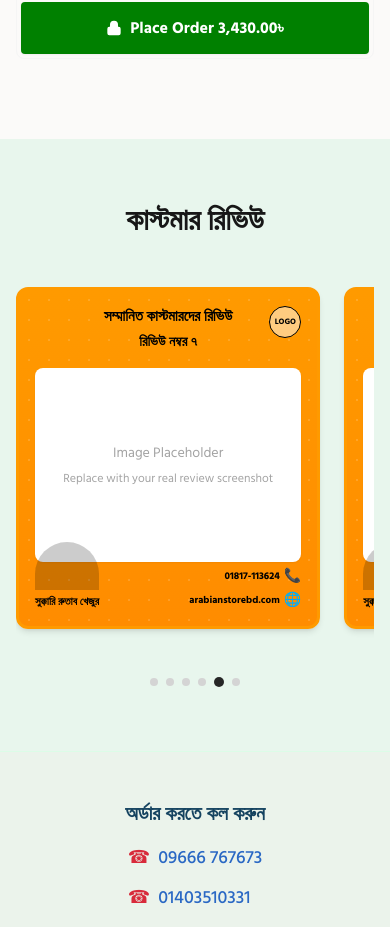
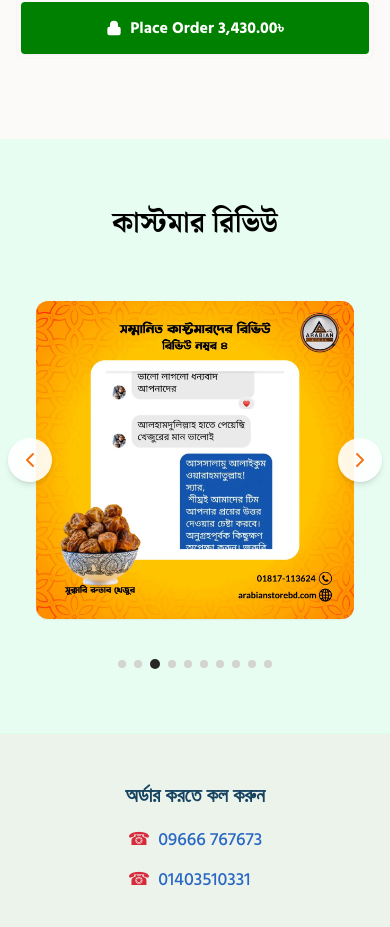
Before and after one commit to Alok4D/arabian-store-frontend, a Next.js app: page / in a window 390 px wide. Shown: the part 3390-4317 px from the top of the page. Built offline with nearby package versions, Linux system fonts and the light colour scheme.

Commit message:
feat: add responsive auto-playing customer reviews carousel component

```diff
--- a/src/app/(landing)/components/CustomerReviews.tsx
+++ b/src/app/(landing)/components/CustomerReviews.tsx
@@ -1,94 +1,127 @@
-import React from 'react';
+"use client";
+
+import React, { useState, useEffect } from 'react';
 import { ChevronLeft, ChevronRight } from 'lucide-react';
 import Image from 'next/image';
 
 export function CustomerReviews() {
-  // Placeholder data for reviews
-  // Replace the image URLs with your actual review screenshots/images once you have them
   const reviews = [
-    { id: 1, image: '', reviewNumber: '৭' },
-    { id: 2, image: '', reviewNumber: '১৬' },
-    { id: 3, image: '', reviewNumber: '২' },
+    '/review-img/R-1.webp',
+    '/review-img/R-2.webp',
+    '/review-img/R-3.webp',
+    '/review-img/R-4.webp',
+    '/review-img/R-5.webp',
+    '/review-img/R-6.webp',
+    '/review-img/R-7.webp',
+    '/review-img/R-8.webp',
+    '/review-img/R-9.webp',
+    '/review-img/R-10.webp',
   ];
 
+  const [currentIndex, setCurrentIndex] = useState(0);
+  const [itemsPerView, setItemsPerView] = useState(3);
+
+  // Responsive items per view
+  useEffect(() => {
+    const handleResize = () => {
+      if (window.innerWidth < 768) {
+        setItemsPerView(1);
+      } else if (window.innerWidth < 1024) {
+        setItemsPerView(2);
+      } else {
+        setItemsPerView(3);
+      }
+    };
+
+    // Initial check
+    handleResize();
+
+    window.addEventListener('resize', handleResize);
+    return () => window.removeEventListener('resize', handleResize);
+  }, []);
+
+  // Auto slide
+  useEffect(() => {
+    const maxIndex = reviews.length - itemsPerView;
+    if (maxIndex < 0) return;
+
+    const interval = setInterval(() => {
+      setCurrentIndex((prevIndex) =>
+        prevIndex >= maxIndex ? 0 : prevIndex + 1
+      );
+    }, 3000); // Auto slide every 3 seconds
+
+    return () => clearInterval(interval);
+  }, [itemsPerView, reviews.length]);
+
+  const maxIndex = Math.max(0, reviews.length - itemsPerView);
+
+  const nextSlide = () => {
+    setCurrentIndex((prev) => Math.min(prev + 1, maxIndex));
+  };
+
+  const prevSlide = () => {
+    setCurrentIndex((prev) => Math.max(prev - 1, 0));
+  };
+
   return (
-    <div className="py-16 bg-[#e8f6ed] w-full mt-12">
-      <div className="container mx-auto px-4 lg:px-8 max-w-7xl">
-        <h2 className="text-3xl md:text-4xl font-bold text-center text-neutral-900 mb-12">
+    <div className="py-16 bg-[#E8FDF2] w-full mt-12 overflow-hidden">
+      <div className="container mx-auto px-4 md:px-8 lg:px-0 max-w-7xl relative">
+        <h2
+          className="text-[28px] md:text-[36px] md:leading-[36px] font-bold text-center text-black mb-12"
+          style={{ fontFamily: "'Noto Serif Bengali', sans-serif" }}
+        >
           কাস্টমার রিভিউ
         </h2>
 
-        {/* Carousel Container */}
         <div className="relative group">
 
-          {/* Left Arrow (Visible on desktop) */}
-          <button className="absolute left-0 top-1/2 -translate-y-1/2 -ml-4 lg:-ml-6 bg-white/90 hover:bg-white p-2.5 rounded-full shadow-md z-10 hidden md:flex items-center justify-center text-orange-500 transition-all cursor-pointer">
+          <button
+            onClick={prevSlide}
+            disabled={currentIndex === 0}
+            className={`absolute -left-2 md:-left-6 top-1/2 -translate-y-1/2 bg-white/90 hover:bg-white p-2.5 rounded-full shadow-md z-10 flex items-center justify-center text-orange-500 transition-all cursor-pointer ${currentIndex === 0 ? 'opacity-50 cursor-not-allowed' : ''}`}
+          >
             <ChevronLeft size={24} />
           </button>
 
-          {/* Reviews Grid/List */}
-          <div className="flex overflow-x-auto snap-x snap-mandatory gap-6 hide-scrollbar pb-4 md:grid md:grid-cols-3 md:overflow-visible md:snap-none">
-            {reviews.map((review) => (
-              <div
-                key={review.id}
-                className="flex-none w-[85%] md:w-auto snap-center relative aspect-[4/4.5] md:aspect-auto md:h-full bg-gradient-to-b from-[#ff9a00] to-[#ff8c00] rounded-xl overflow-hidden shadow-md border-[3px] border-[#ff9a00]"
-              >
-                {/*
-                  When you have the full images exported from Canva/Photoshop,
-                  you can replace this entire inner div with:
-                  <Image src={review.image} alt={`Review ${review.id}`} fill className="object-cover" />
-                */}
-                <div className="w-full h-full p-4 flex flex-col relative" style={{ backgroundImage: 'radial-gradient(circle, rgba(255,255,255,0.15) 1px, transparent 1px)', backgroundSize: '20px 20px' }}>
-
-                    {/* Top part: Text & Logo Placeholder */}
-                    <div className="text-center font-bold text-black mb-4 relative z-10">
-                        <p className="text-[15px] md:text-base">সম্মানিত কাস্টমারদের রিভিউ</p>
-                        <p className="text-[14px] md:text-sm mt-0.5">রিভিউ নম্বর {review.reviewNumber}</p>
-
-                        <div className="absolute top-0 right-0 w-8 h-8 md:w-10 md:h-10 bg-white/50 rounded-full border border-black flex items-center justify-center text-[8px] font-bold">
-                            LOGO
-                        </div>
-                    </div>
-
-                    {/* Middle part: The white box for the screenshot */}
-                    <div className="w-full bg-white flex-1 rounded-lg mb-12 flex flex-col items-center justify-center text-neutral-400 p-4 text-center text-sm shadow-sm relative z-10">
-                        <span className="mb-2">Image Placeholder</span>
-                        <span className="text-xs">Replace with your real review screenshot</span>
-                    </div>
-
-                    {/* Bottom part: Footer */}
-                    <div className="absolute bottom-4 left-4 right-4 flex justify-between items-end text-black font-bold z-10">
-                        <div className="text-left">
-                           {/* Placeholder for the bowl of dates */}
-                           <div className="w-16 h-12 bg-black/20 rounded-t-full mb-1"></div>
-                           <span className="block text-[11px] md:text-xs">সুক্কারি রুতাব খেজুর</span>
-                        </div>
-                        <div className="text-right text-[10px] md:text-[11px] leading-tight">
-                           <p className="flex justify-end items-center gap-1">01817-113624 <span className="text-sm">📞</span></p>
-                           <p className="flex justify-end items-center gap-1 mt-1">arabianstorebd.com <span className="text-sm">🌐</span></p>
-                        </div>
-                    </div>
-
+          <div className="overflow-hidden px-2 py-2">
+            <div
+              className="flex transition-transform duration-500 ease-in-out"
+              style={{ transform: `translateX(-${currentIndex * (100 / itemsPerView)}%)` }}
+            >
+              {reviews.map((imgSrc, index) => (
+                <div
+                  key={index}
+                  className="flex-none px-3"
+                  style={{ width: `${100 / itemsPerView}%` }}
+                >
+                  <div className="relative aspect-square w-full rounded-xl overflow-hidden shadow-sm">
+                    <Image src={imgSrc} alt={`Customer Review ${index + 1}`} fill className="object-cover" />
+                  </div>
                 </div>
-              </div>
-            ))}
+              ))}
+            </div>
           </div>
 
-          {/* Right Arrow */}
-          <button className="absolute right-0 top-1/2 -translate-y-1/2 -mr-4 lg:-mr-6 bg-white/90 hover:bg-white p-2.5 rounded-full shadow-md z-10 hidden md:flex items-center justify-center text-orange-500 transition-all cursor-pointer">
+          <button
+            onClick={nextSlide}
+            disabled={currentIndex >= maxIndex}
+            className={`absolute -right-2 md:-right-6 top-1/2 -translate-y-1/2 bg-white/90 hover:bg-white p-2.5 rounded-full shadow-md z-10 flex items-center justify-center text-orange-500 transition-all cursor-pointer ${currentIndex >= maxIndex ? 'opacity-50 cursor-not-allowed' : ''}`}
+          >
             <ChevronRight size={24} />
           </button>
-
         </div>
 
         {/* Pagination Dots */}
-        <div className="flex justify-center items-center gap-2 mt-8">
-          <div className="w-2 h-2 rounded-full bg-neutral-300"></div>
-          <div className="w-2 h-2 rounded-full bg-neutral-300"></div>
-          <div className="w-2 h-2 rounded-full bg-neutral-300"></div>
-          <div className="w-2 h-2 rounded-full bg-neutral-300"></div>
-          <div className="w-2.5 h-2.5 rounded-full bg-neutral-800"></div>
-          <div className="w-2 h-2 rounded-full bg-neutral-300"></div>
+        <div className="flex justify-center items-center gap-2 mt-8 flex-wrap">
+          {Array.from({ length: maxIndex + 1 }).map((_, idx) => (
+            <button
+              key={idx}
+              onClick={() => setCurrentIndex(idx)}
+              className={`rounded-full transition-all ${currentIndex === idx ? 'w-2.5 h-2.5 bg-neutral-800' : 'w-2 h-2 bg-neutral-300 hover:bg-neutral-400'}`}
+              aria-label={`Go to slide ${idx + 1}`}
+            />
+          ))}
         </div>
 
       </div>
```
